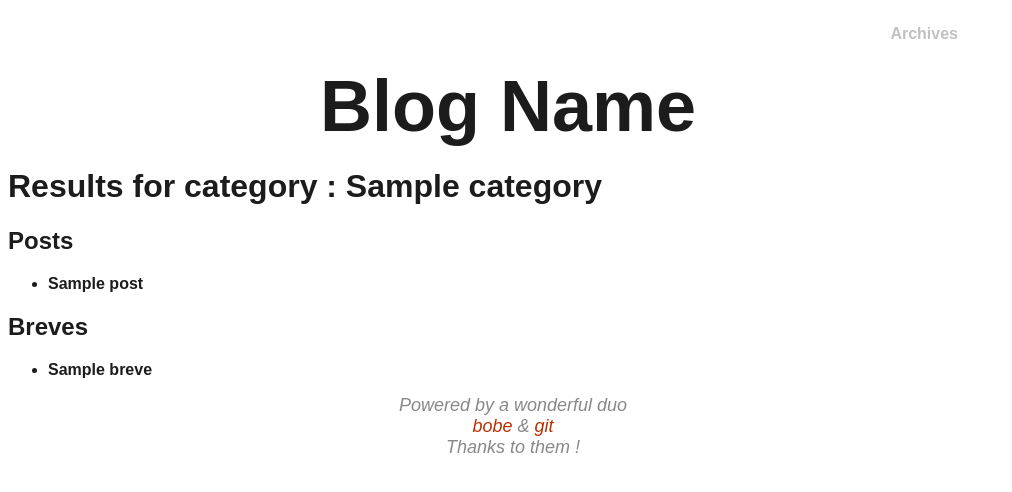
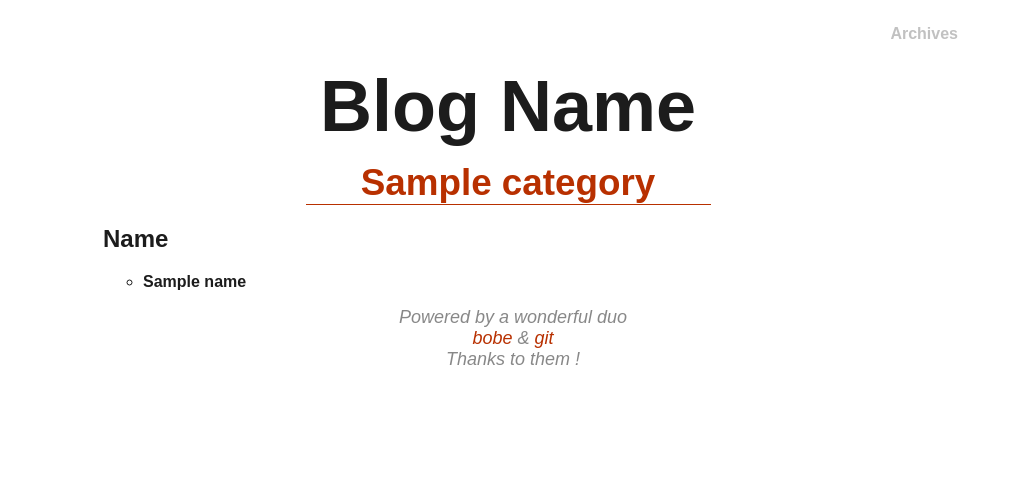
Before and after one commit to matael/bottle-blog-engine, a Python web app: template templates/category.html in a window 1280 px wide. Shown: the top 492 px of the page, without its empty margins (0-1012 px from the left). Run offline with Jinja, Linux system fonts and the light colour scheme; the template is opened without the code that fills it: most values are stand-ins (such as "Sample title", 1, 10 or a date in 2020).

Commit message:
Write a real category template

```diff
--- a/templates/category.html
+++ b/templates/category.html
@@ -1,23 +1,28 @@
 {% extends "templates/base.html" %}
 
 {% block body %}
-        <h1>Results for category : {{category}}</h1>
+    <article class="page">
+        <div class="header">
+            <h1>{{category}}</h1>
+        </div>
         {% if not matches %}
             <p>There's not any result in this category... not sure it does relaly exist</p>
             {% else %}
-        <h2>Posts</h2>
-        <ul>
-            {% for p in matches['posts'] %}
-            <li><a href="/p/{{p[0]}}">{{p[1]}}</a></li>
+            <section>
+            {% for k in matches.keys() %}
+                <h2>{{k|capitalize}}</h2>
+                <ul class="archive_list">
+                {% for item in matches[k] %}
+                    <li>
+                        <a href="{% if k=='posts' %}p{% else %}b{% endif %}/{{ item[0] }}">
+                        {{ item[1] }}</a>
+                    </li>
                 {% endfor %}
                 </ul>
-        <h2>Breves</h2>
-        <ul>
-            {% for b in matches['breves'] %}
-            <li><a href="/b/{{b[0]}}">{{b[1]}}</a></li>
             {% endfor %}
-        </ul>
+            </section>
         {% endif %}
+    </article>
 {% endblock %}
 
 {#
```
Lines whose indentation alone changed are shown as unchanged.
